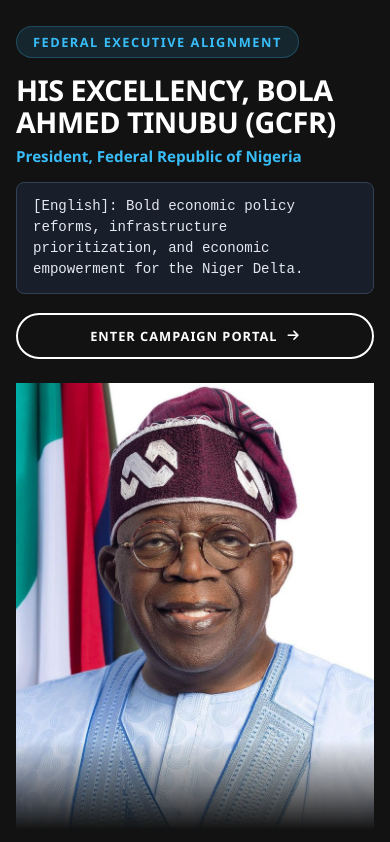
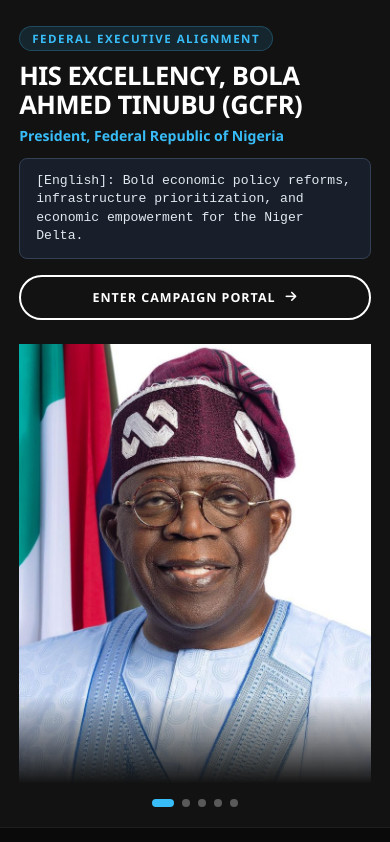
Before and after one commit to edikanoffiong2003-collab/APC, a plain HTML site: page index.html in a window 390 px wide. Shown: the part 51-893 px from the top of the page. Drawn offline with Linux system fonts and the light colour scheme.

Commit message:
update on the names in the on the index html

```diff
--- a/index.html
+++ b/index.html
@@ -2,7 +2,7 @@
 <html lang="en">
 <head>
   <meta charset="UTF-8" />
-  <meta name="viewport" content="width=device-width, initial-scale=0.8, maximum-scale=3.0, user-scalable=yes" />
+  <meta name="viewport" content="width=device-width, initial-scale=1.0" />
   <title>Strategic Alliances & Leadership | Senator Allwell Onyesoh</title>
 
   <link rel="stylesheet" href="https://cdnjs.cloudflare.com/ajax/libs/font-awesome/6.4.0/css/all.min.css" />
@@ -200,65 +200,82 @@
       border-top: 1px solid #1e1e1e;
     }
 
-    /* Optimized Responsive Layout for Mobile & Small Screens */
+    /* Responsive Mobile View - Natural Aspect Ratio & Uncompressed Images */
     @media (max-width: 992px) {
-      .navbar { padding: 0.8rem 3%; }
+      .navbar { padding: 0.8rem 4%; }
       .nav-container { flex-direction: row; justify-content: space-between; }
       .nav-links { gap: 0.8rem; }
       .nav-links a { font-size: 0.78rem; }
-      .logo { font-size: 1rem; }
+      .logo { font-size: 0.95rem; }
 
-      .slideshow-container { min-height: auto; }
+      .slideshow-container { min-height: auto; height: auto; }
+
       .slide {
         position: relative;
         flex-direction: column;
-        padding: 1.8rem 1rem 0 1rem;
+        padding: 1.8rem 1.2rem 0 1.2rem;
         display: none;
         opacity: 1;
         visibility: visible;
       }
+
       .slide.active { display: flex; }
 
       .hero-left-content {
         max-width: 100%;
+        width: 100%;
         padding-right: 0;
         text-align: left;
       }
 
+      .hero-badge {
+        font-size: 0.72rem;
+        padding: 4px 12px;
+        margin-bottom: 0.6rem;
+      }
+
       .hero-main-title {
-        font-size: 1.8rem;
+        font-size: 1.6rem;
+        line-height: 1.15;
         letter-spacing: -0.5px;
+        margin-bottom: 0.4rem;
       }
 
       .hero-role-title {
-        font-size: 0.95rem;
-        margin-bottom: 1rem;
+        font-size: 0.88rem;
+        margin-bottom: 0.8rem;
       }
 
       .typewriter-container {
         padding: 0.8rem 1rem;
-        min-height: 70px;
-        margin-bottom: 1.2rem;
+        min-height: 65px;
+        margin-bottom: 1rem;
       }
 
       .typewriter-text {
-        font-size: 0.88rem;
+        font-size: 0.82rem;
+        line-height: 1.4;
       }
 
       .hero-cta-btn {
-        padding: 12px 24px;
-        font-size: 0.8rem;
+        padding: 12px 22px;
+        font-size: 0.78rem;
         width: 100%;
         justify-content: center;
       }
 
       .hero-right-image {
         width: 100%;
+        max-width: 100%;
         height: 380px;
         margin-top: 1.5rem;
       }
 
       .hero-right-image img {
+        height: 100%;
+        width: 100%;
+        object-fit: cover;
+        object-position: top center;
         mask-image: linear-gradient(to top, rgba(0, 0, 0, 0) 0%, rgba(0, 0, 0, 1) 20%);
         -webkit-mask-image: linear-gradient(to top, rgba(0, 0, 0, 0) 0%, rgba(0, 0, 0, 1) 20%);
       }
@@ -270,6 +287,9 @@
         justify-content: center;
         padding: 15px 0 20px 0;
       }
+
+      .dot { width: 8px; height: 8px; }
+      .dot.active { width: 22px; }
     }
   </style>
 </head>
@@ -334,7 +354,8 @@
     <div class="slide" data-slide="2">
       <div class="hero-left-content">
         <span class="hero-badge">Regional Strategic Leader</span>
-        <h1 class="hero-main-title"> His Execellency, Chief Barr. Nyesom Ezenwo Wike</h1>
+        <h1 class="hero-main-title"> His Execellency, Chief Barr. Nyesom Ezenwo Wike, CON, GSSRS,<br> Life Bencher.
+           </h1>
         <div class="hero-role-title">Minister of the Federal Capital Territory</div>
         <div class="typewriter-container">
           <p class="typewriter-text" id="text-slide-2"></p>
@@ -352,7 +373,7 @@
     <div class="slide" data-slide="3">
       <div class="hero-left-content">
         <span class="hero-badge">State Executive Vision</span>
-        <h1 class="hero-main-title">Rt. Hon. Kingsley Ogundu Chinda.</h1>
+        <h1 class="hero-main-title">Rt. Hon. (Barr) Kingsley Ogundu Chinda, DSSRS.</h1>
         <div class="hero-role-title">Rivers State Consolidation</div>
         <div class="typewriter-container">
           <p class="typewriter-text" id="text-slide-3"></p>
@@ -370,7 +391,7 @@
     <div class="slide" data-slide="4">
       <div class="hero-left-content">
         <span class="hero-badge gold-tag">The Visionary Champion</span>
-        <h1 class="hero-main-title">Senator Allwell Heacho Onyesoh</h1>
+        <h1 class="hero-main-title">Senator (Chief) Allwell Heacho Onyesoh, DSSRS, JP, FIBAKM.</h1>
         <div class="hero-role-title">Senator Representing Rivers East Senatorial District</div>
         <div class="typewriter-container">
           <p class="typewriter-text" id="text-slide-4"></p>
```
Also changed, not shown: about.html (+1 -1 lines).
